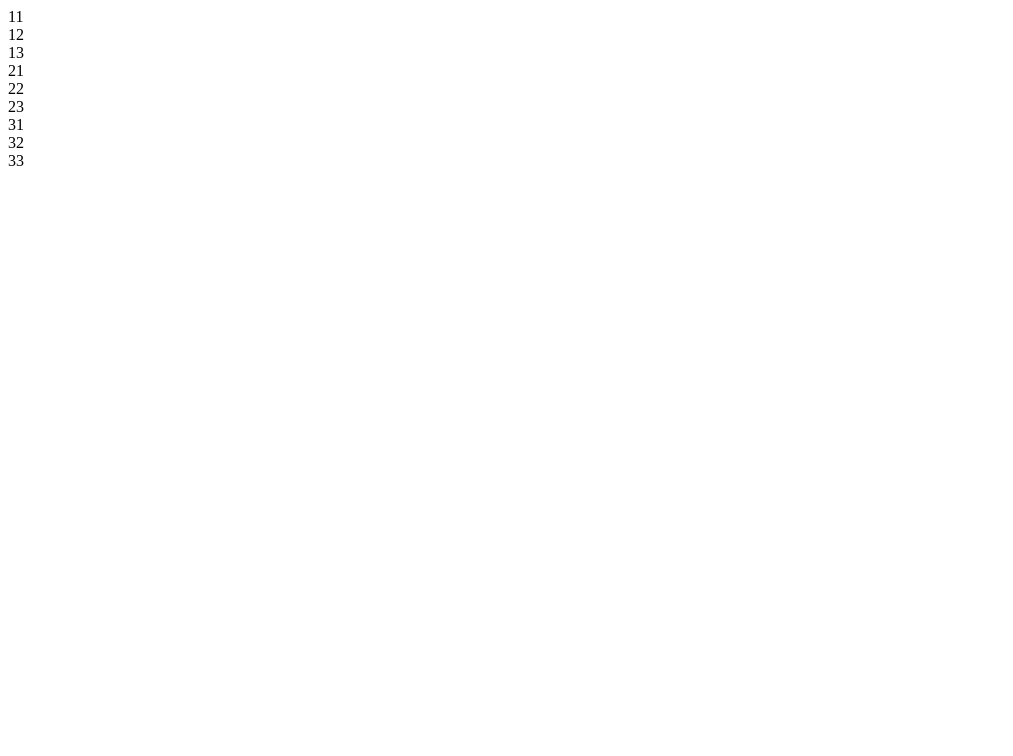
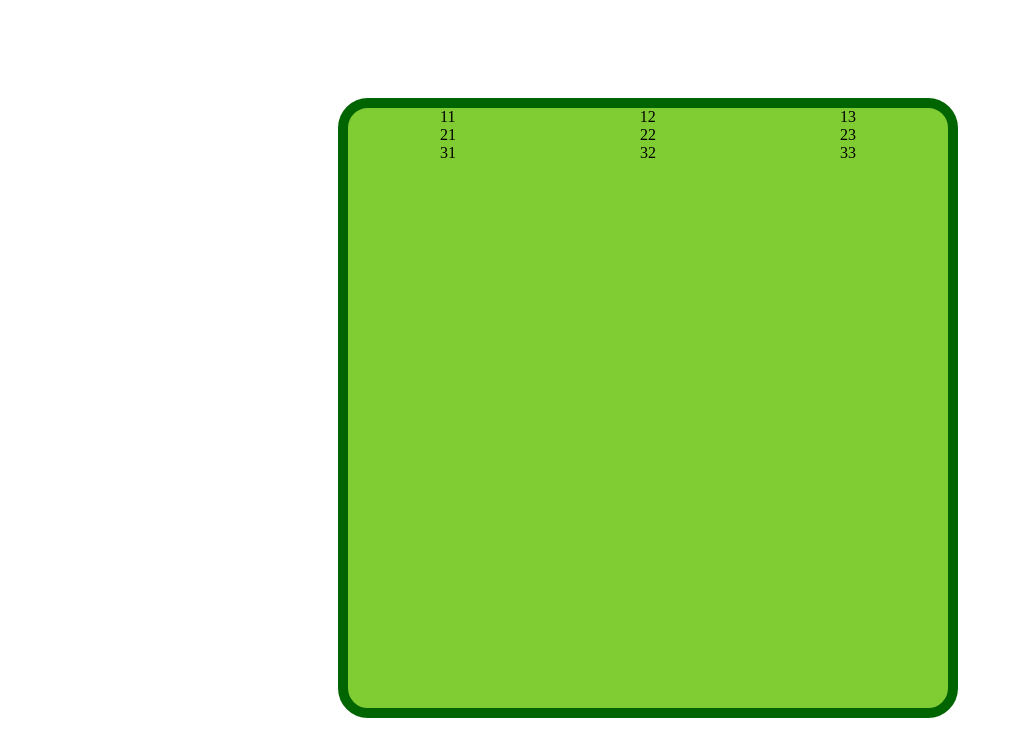
Before and after one commit to mathcodes/popem, a plain HTML site: page index.html in a window 1280 px wide. Shown: the whole page, without its empty margins (0-1013 px from the left). Drawn offline with Linux system fonts and the light colour scheme.

Commit message:
css flex

```diff
--- a/index.html
+++ b/index.html
@@ -1,11 +1,10 @@
-
 <!DOCTYPE html>
 <html lang="en">
 <head>
   <meta charset="UTF-8">
   <meta http-equiv="X-UA-Compatible" content="IE=edge">
   <meta name="viewport" content="width=device-width, initial-scale=1.0">
-  <link ref="stylesheet" href="style.css" />
+  <link rel="stylesheet" href="style.css">
   <title>Document</title>
 </head>
 <body>
--- a/style.css
+++ b/style.css
@@ -5,3 +5,20 @@
   justify-content: center;
   align-items: center;
 }
+
+#dirtBox{
+  width: 600px;
+  height: 600px;
+  background-color: rgb(127, 204, 51);
+  display: flew;
+  justify-content: center;
+  align-items: center;
+  border-radius: 30px;
+  border: 10px solid darkgreen;
+}
+
+.row{
+  width:100%;
+  display:flex;
+  justify-content: space-around;
+}
```
